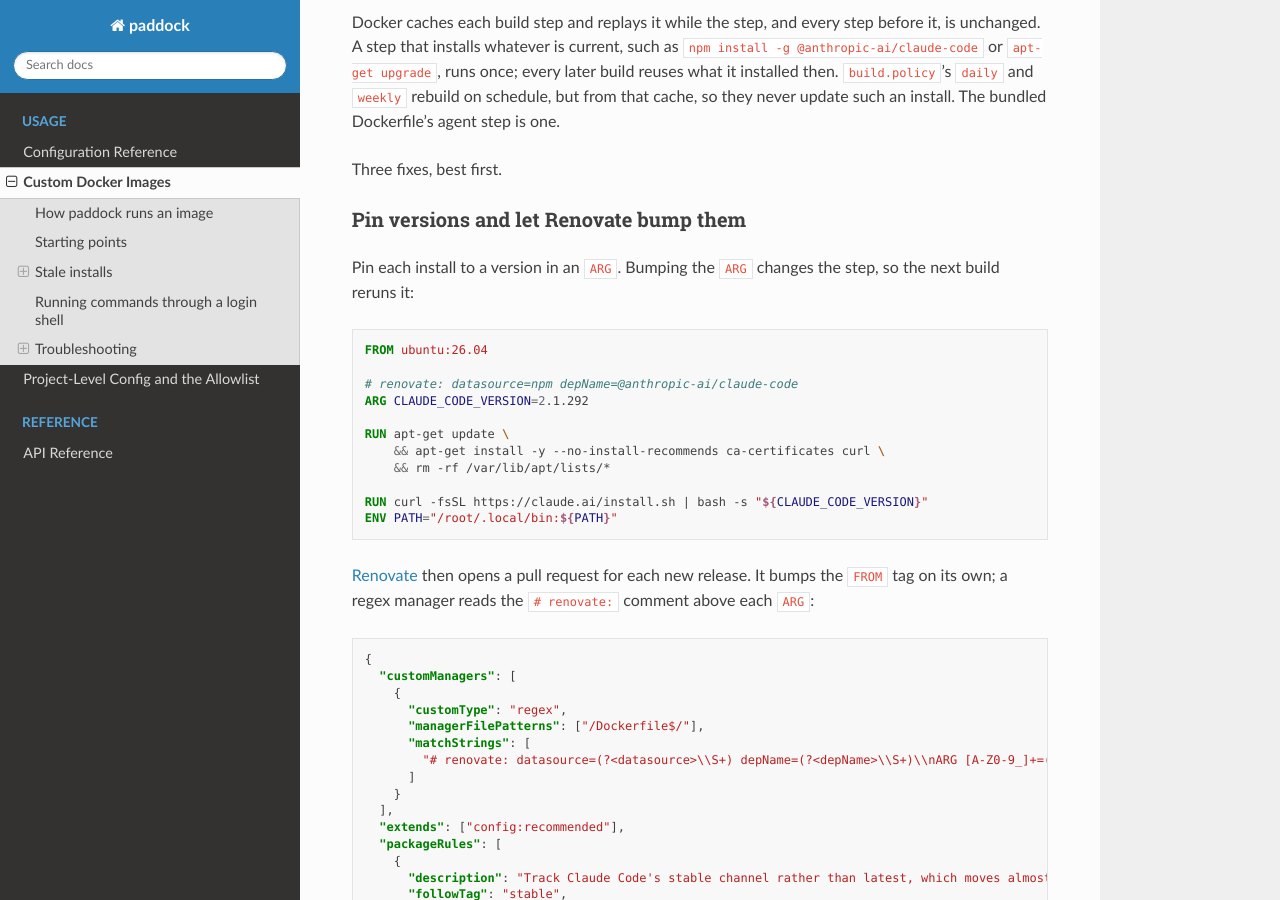
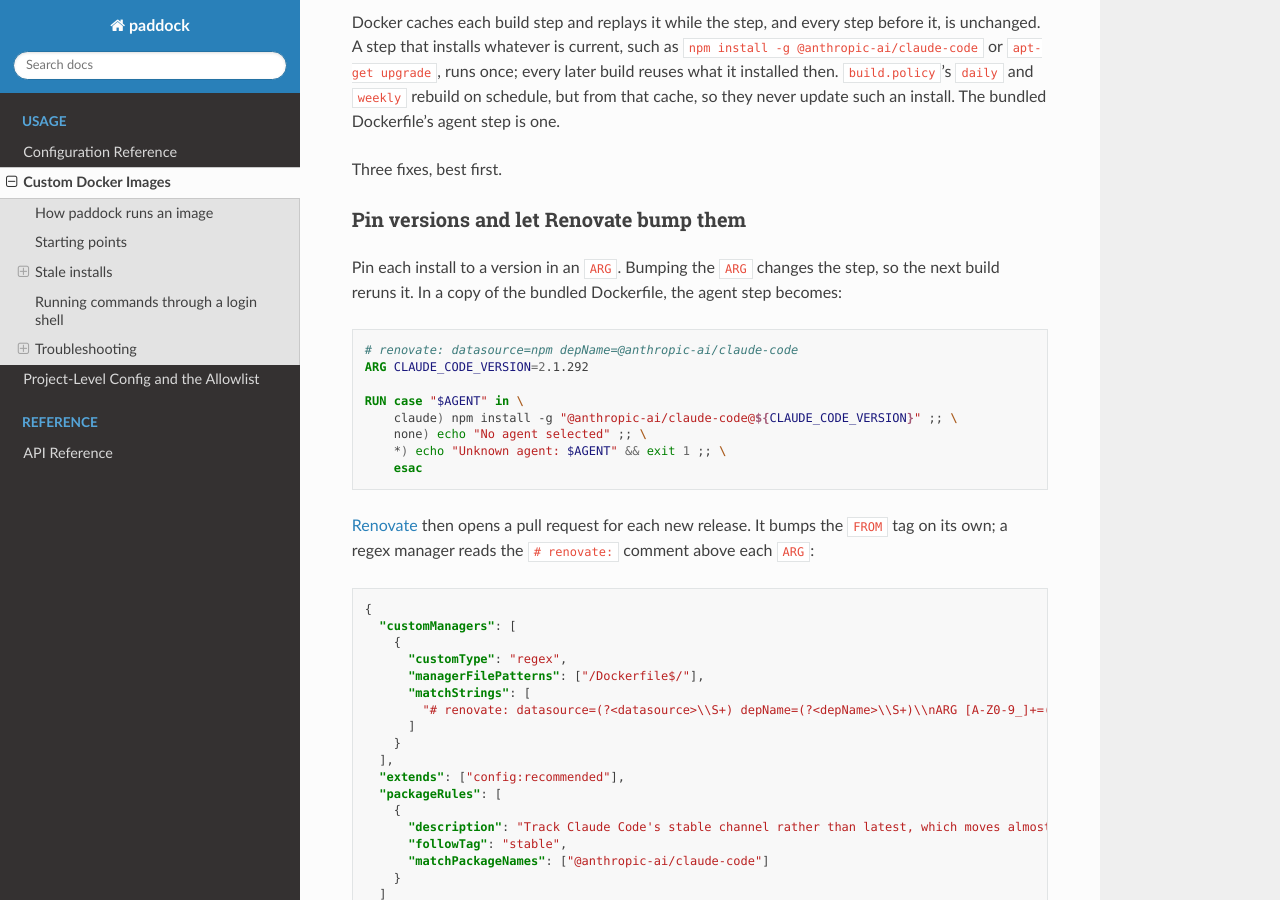
Before and after one commit to todofixthis/paddock, a Sphinx documentation site: the page built from docs/usage/docker-images.md, in a window 1280 px wide and 900 px high, scrolled down 1061 px. Built offline with Sphinx 7.4.7 and the Read the Docs theme 3.1.0, drawn with Linux system fonts in a browser that asks for light colours.

Commit message:
Pin the agent's npm install in the Renovate example 🔩
- Base the pinned-version example on the bundled Dockerfile's agent step with a versioned npm install, replacing a copy of an install script fetched from an unversioned URL

Co-Authored-By: Claude Opus 5.5 <noreply@anthropic.com>
Claude-Session: https://claude.ai/code/session_01SX1HaY2TN2u4kz7cogbA4R

````diff
--- a/docs/usage/docker-images.md
+++ b/docs/usage/docker-images.md
@@ -53,20 +53,17 @@ Three fixes, best first.
 ### Pin versions and let Renovate bump them
 
 Pin each install to a version in an `ARG`. Bumping the `ARG` changes the step, so the
-next build reruns it:
+next build reruns it. In a copy of the bundled Dockerfile, the agent step becomes:
 
 ```dockerfile
-FROM ubuntu:26.04
-
 # renovate: datasource=npm depName=@anthropic-ai/claude-code
 ARG CLAUDE_CODE_VERSION=2.1.292
 
-RUN apt-get update \
-    && apt-get install -y --no-install-recommends ca-certificates curl \
-    && rm -rf /var/lib/apt/lists/*
-
-RUN curl -fsSL https://claude.ai/install.sh | bash -s "${CLAUDE_CODE_VERSION}"
-ENV PATH="/root/.local/bin:${PATH}"
+RUN case "$AGENT" in \
+    claude) npm install -g "@anthropic-ai/claude-code@${CLAUDE_CODE_VERSION}" ;; \
+    none) echo "No agent selected" ;; \
+    *) echo "Unknown agent: $AGENT" && exit 1 ;; \
+    esac
 ```
 
 [Renovate][renovate] then opens a pull request for each new release. It bumps the `FROM`
````
